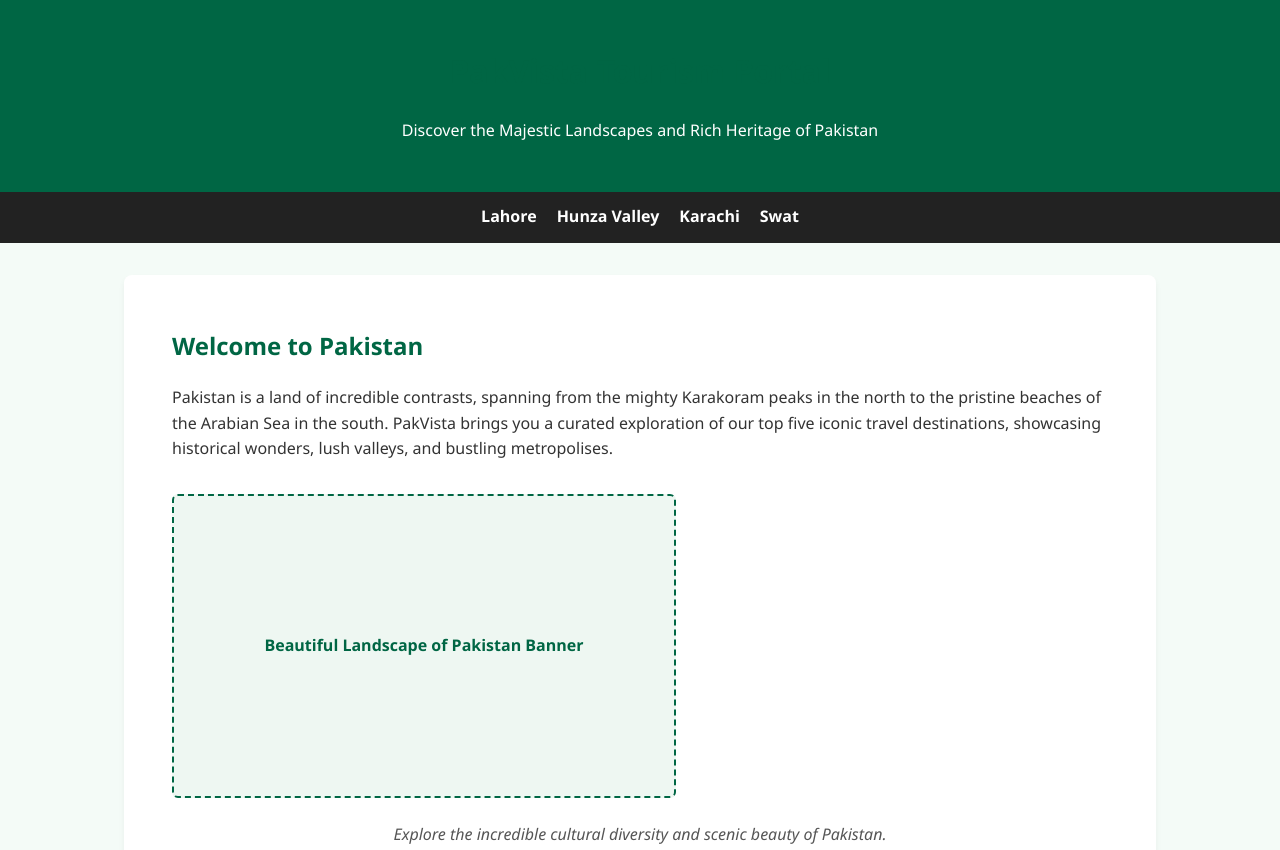
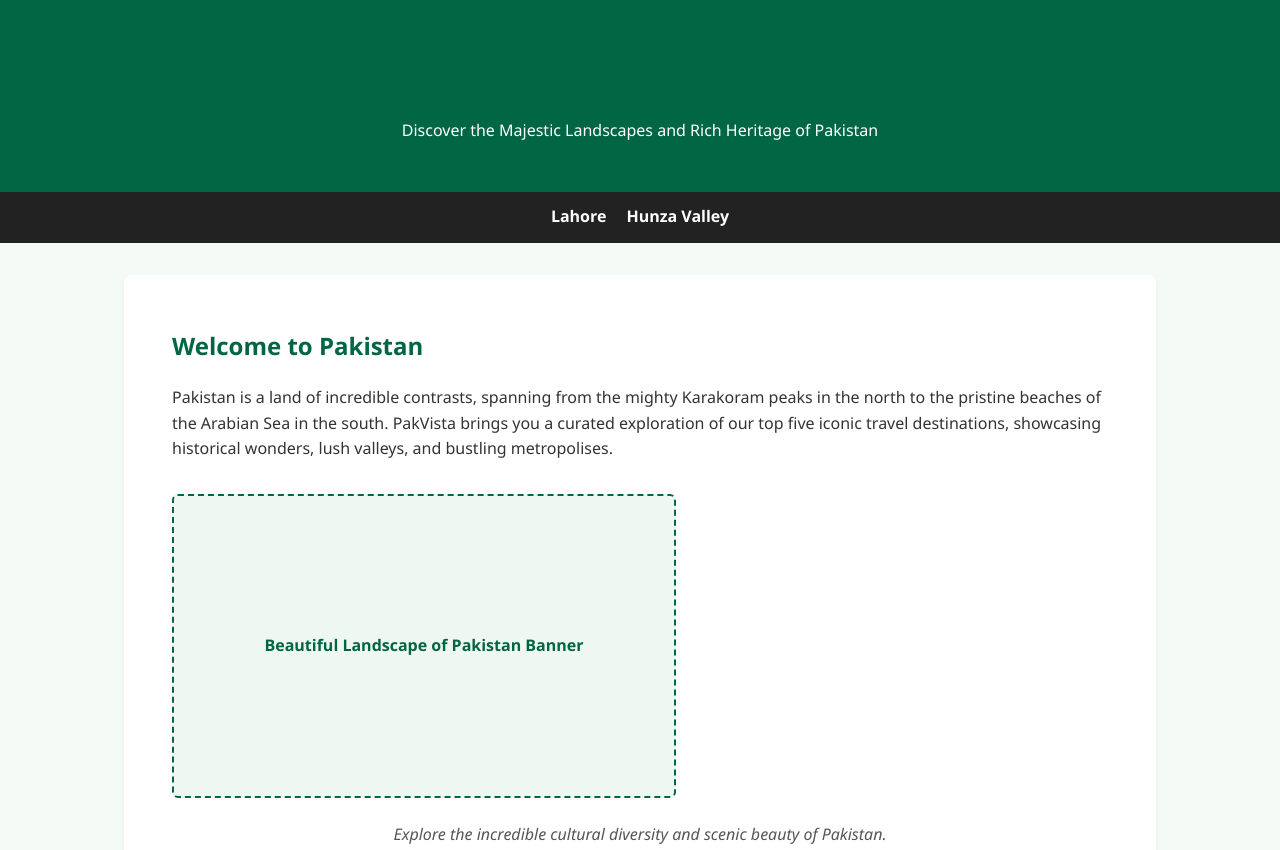
Before and after one commit to M-Ahmad561Zaheer/pakvista-cicd, a website built with Parcel: page index.html in a window 1280 px wide. Shown: the top 850 px of the page. Built offline with nearby package versions, Linux system fonts and the light colour scheme.

Commit message:
Remove Karachi and Swat links from navigation

```diff
--- a/index.html
+++ b/index.html
@@ -17,8 +17,6 @@
     <ul>
       <li><a href="lahore.html">Lahore</a></li>
       <li><a href="hunza.html">Hunza Valley</a></li>
-      <li><a href="karachi.html">Karachi</a></li>
-      <li><a href="swat.html">Swat</a></li>
     </ul>
   </nav>
   <main>
```
